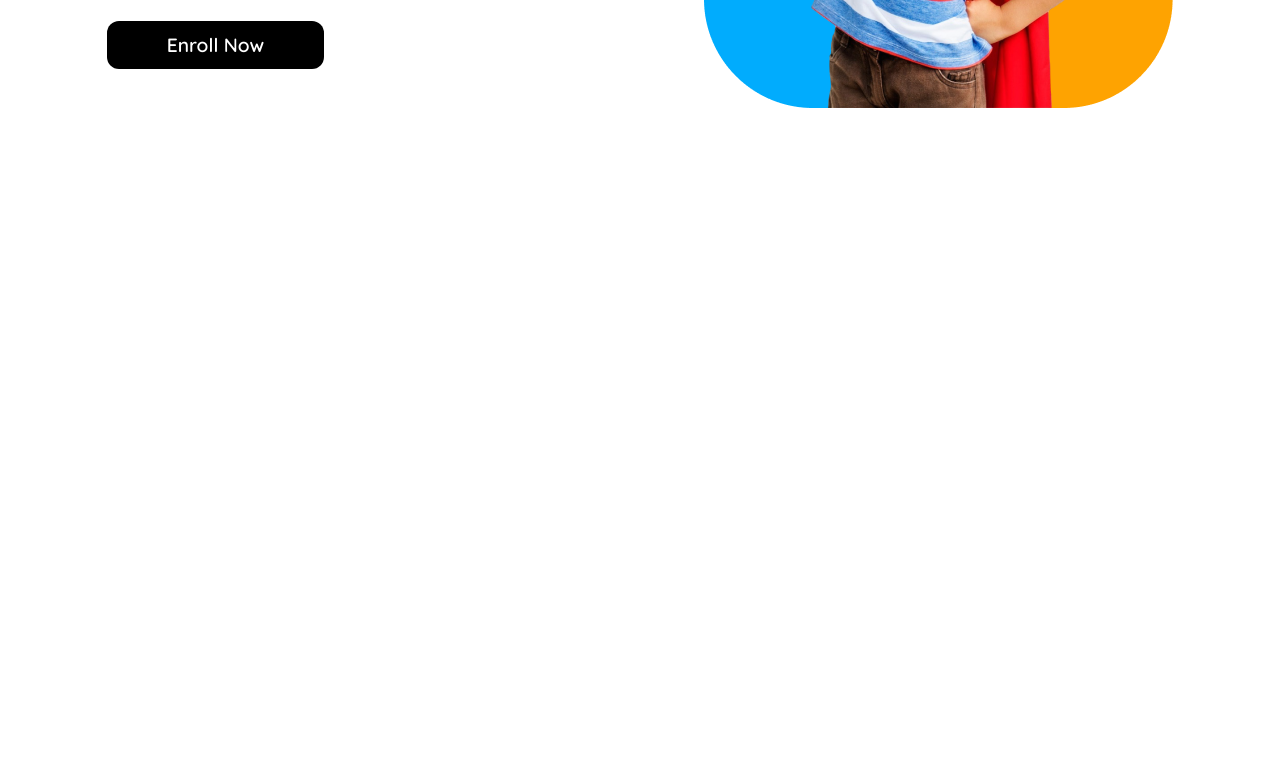
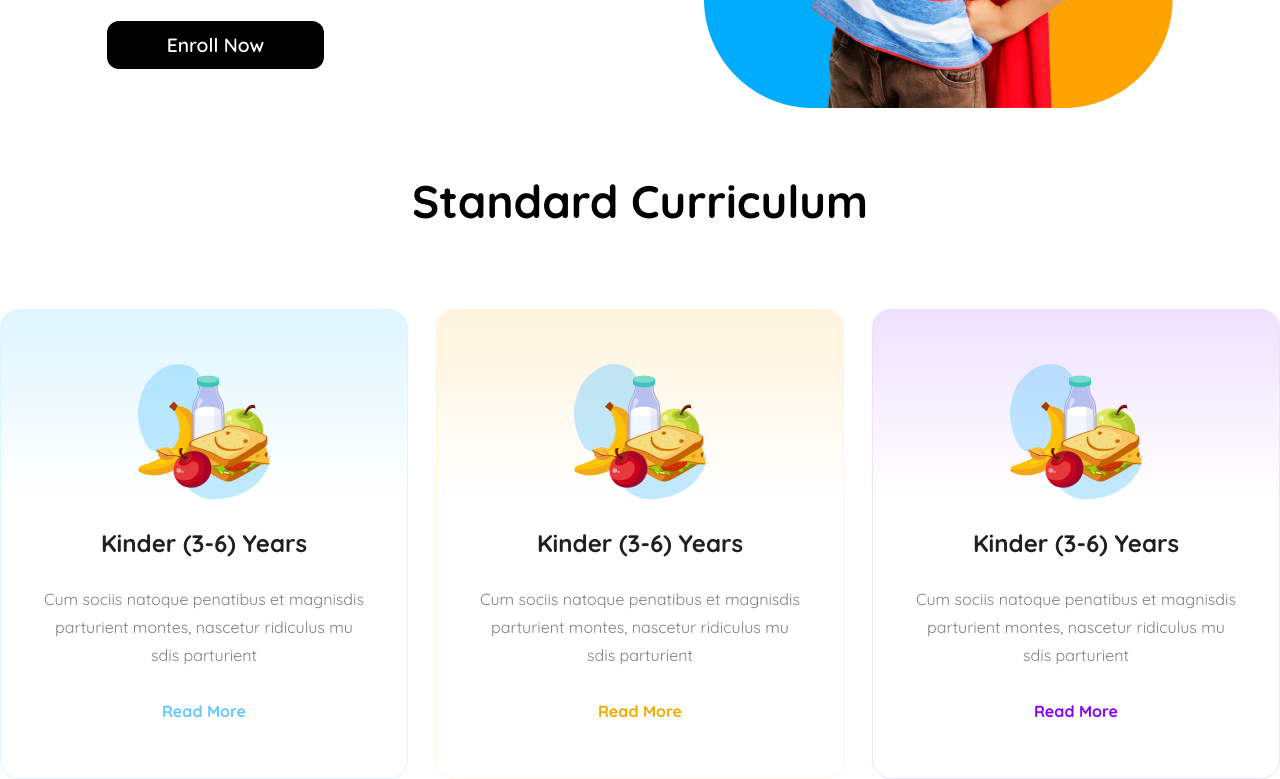
Before and after one commit to jonaedjoshim/A02-Kids-School, a plain HTML site: page index.html in a window 1280 px wide. Shown: the part 569-1348 px from the top of the page. Before the commit the page ends 800 px from the top, so only its background shows below. Drawn offline with Linux system fonts and the light colour scheme.

Commit message:
another section added

```diff
--- a/index.html
+++ b/index.html
@@ -4,6 +4,7 @@
 <head>
     <meta charset="UTF-8">
     <meta name="viewport" content="width=device-width, initial-scale=1.0">
+    <link rel="shortcut icon" href="assets/hero-kids.png" type="image/x-icon">
     <link rel="stylesheet" href="styles/styles.css">
     <link rel="preconnect" href="https://fonts.googleapis.com">
     <link rel="preconnect" href="https://fonts.gstatic.com" crossorigin>
@@ -38,8 +39,10 @@
 
         <section class="banner">
             <div class="banner-container">
-                <h3> <span class="orange">Empowering</span> students from small age <span class="sky-blue"> towards vision</span> </h3>
-                <p>With the courage, Confidence, Creativity and Compassion to make their Unique Contribution in a Diverse and Dynamic World.</p>
+                <h3> <span class="orange">Empowering</span> students from small age <span class="sky-blue"> towards
+                        vision</span> </h3>
+                <p>With the courage, Confidence, Creativity and Compassion to make their Unique Contribution in a
+                    Diverse and Dynamic World.</p>
                 <button class="button quicksand">Enroll Now</button>
             </div>
             <div>
@@ -47,6 +50,39 @@
             </div>
         </section>
     </header>
+
+    <!-- Standard Curriculum section -->
+
+    <main>
+        <section>
+            <div class="sc-head">
+                <h3 class="sc">Standard Curriculum</h3>
+            </div>
+            <div class="sc-container">
+                <div class="card" id="blue">
+                    <img src="assets/kinder.png" alt="Kindergarten children illustration">
+                    <h3>Kinder (3-6) Years</h3>
+                    <p>Cum sociis natoque penatibus et magnisdis parturient montes, nascetur ridiculus mu sdis
+                        parturient </p>
+                    <p><a href="" id="blue-a">Read More</a></p>
+                </div>
+                <div class="card" id="yellow">
+                    <img src="assets/kinder.png" alt="Kindergarten children illustration">
+                    <h3>Kinder (3-6) Years</h3>
+                    <p>Cum sociis natoque penatibus et magnisdis parturient montes, nascetur ridiculus mu sdis
+                        parturient </p>
+                    <p><a href="" id="yellow-a">Read More</a></p>
+                </div>
+                <div class="card" id="violet">
+                    <img src="assets/kinder.png" alt="Kindergarten children illustration">
+                    <h3>Kinder (3-6) Years</h3>
+                    <p>Cum sociis natoque penatibus et magnisdis parturient montes, nascetur ridiculus mu sdis
+                        parturient </p>
+                    <p><a href="" id="violet-a">Read More</a></p>
+                </div>
+            </div>
+        </section>
+    </main>
 </body>
 
 </html>
--- a/styles/styles.css
+++ b/styles/styles.css
@@ -20,6 +20,39 @@
     line-height: 1.75rem;
     padding: 10px 60px;
     cursor: pointer;
+}
+
+main {
+    display: flex;
+    flex-direction: column;
+    text-align: center;
+}
+
+/* id styles */
+
+#blue-a {
+    color: #64C8FF;
+}
+
+#yellow-a {
+    color: #F0AA00;
+}
+
+#violet-a {
+    color: #8700FF;
+}
+
+#blue {
+    background: linear-gradient(to bottom, rgba(222, 245, 255, 1) 0%, rgba(255, 255, 255, 0) 40%);
+    border: 1px solid rgba(222, 245, 255, 1);
+}
+#yellow {
+    background: linear-gradient(to bottom, rgba(255, 244, 220, 1) 0%, rgba(255, 255, 255, 0) 40%);
+    border: 1px solid rgba(255, 244, 220, 1);
+}
+#violet {
+    background: linear-gradient(to bottom, rgba(238, 225, 255, 1) 0%, rgba(255, 255, 255, 0) 40%);
+    border: 1px solid rgba(238, 225, 255, 1);
 }
 
 /* fonts color */
@@ -114,6 +147,61 @@ nav ul {
     margin: 24px auto;
 }
 
+/* Standard Curriculum section */
+
+.sc-head {
+    margin: 60px auto 80px;
+}
+
+.sc {
+    font-weight: bold;
+    font-size: 2.85rem;
+    color: #000000;
+}
+
+/* sc shared cards design */
+.sc-container {
+    display: flex;
+    justify-content: center;
+    align-items: center;
+    gap: 1.75rem;
+    margin: auto;
+}
+
+.card {
+    border-radius: 19px;
+    border-style: none;
+    display: flex;
+    flex-direction: column;
+    justify-content: center;
+    align-items: center;
+    gap: 1.75rem;
+    padding: 53px 41px;
+    width: 23rem;
+}
+
+.card h3 {
+    font-weight: bold;
+    font-size: 1.5rem;
+    line-height: 1.75rem;
+    color: #202020;
+
+}
+
+.card p {
+    font-weight: normal;
+    font-size: 1rem;
+    line-height: 1.75rem;
+    color: #808080;
+}
+
+.card a {
+    text-decoration: none;
+    font-weight: bold;
+    font-size: 1rem;
+    line-height: 1.75rem;
+}
+
 /* responsive design */
 
 @media screen and (max-width: 576px) {
@@ -150,7 +238,7 @@ nav ul {
     }
 
     .banner p {
-        font-size: 0.8 rem;
+        font-size: 0.8rem;
         line-height: auto;
     }
 
```
